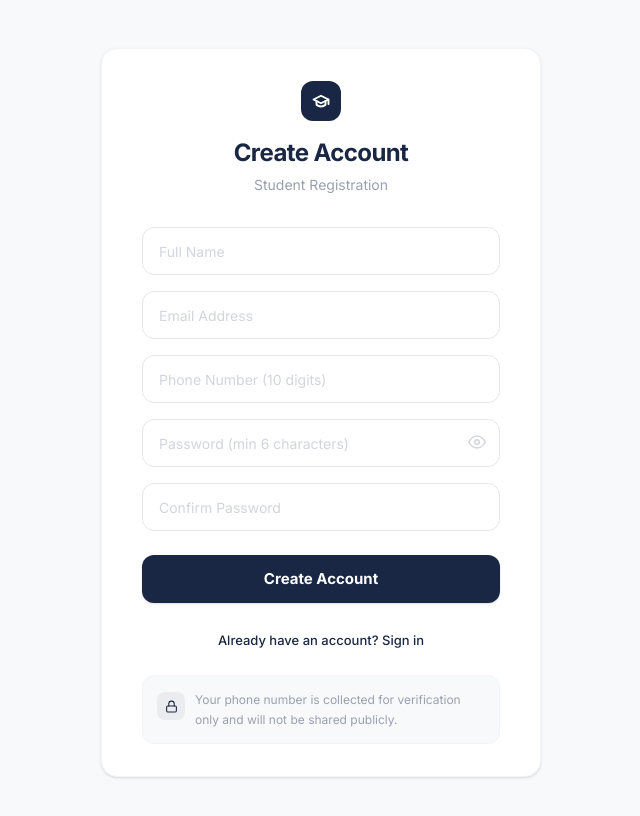
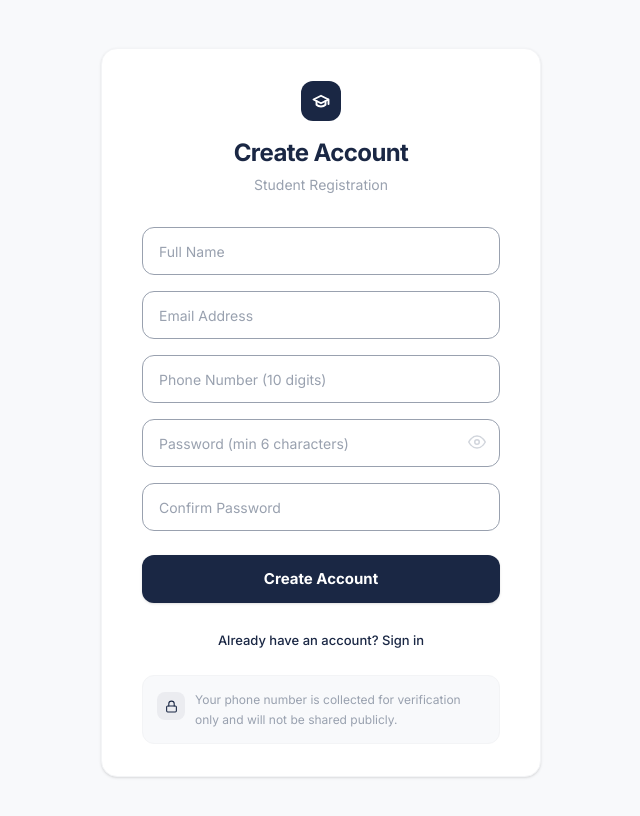
Before and after one commit to OmcarSN/faculty-complaint-app, a React (Vite) app: page /register in a window 1280 px wide. Shown: the top 816 px of the page, without its empty margins (319-959 px from the left). Built offline with nearby package versions, Linux system fonts and the light colour scheme; no server answers.

Commit message:
fix: darken input borders on Register page for visibility

```diff
--- a/src/pages/Register.jsx
+++ b/src/pages/Register.jsx
@@ -88,7 +88,7 @@ export default function Register() {
     }
   };
 
-  const inputClass = (field) => `w-full h-12 border ${errors[field] ? 'border-red-400 focus:border-red-400 focus:ring-red-400/10' : 'border-gray-200 focus:border-[#1A2744] focus:ring-[#1A2744]/10'} rounded-xl py-2.5 px-4 outline-none focus:ring-2 text-sm transition-all placeholder:text-gray-300`;
+  const inputClass = (field) => `w-full h-12 border ${errors[field] ? 'border-red-400 focus:border-red-400 focus:ring-red-400/10' : 'border-gray-400 focus:border-[#1A2744] focus:ring-[#1A2744]/10'} rounded-xl py-2.5 px-4 outline-none focus:ring-2 text-sm transition-all placeholder:text-gray-400`;
 
   return (
     <div className="min-h-screen bg-[#f8f9fb] flex flex-col justify-center py-12 px-4 sm:px-6 lg:px-8">
```
